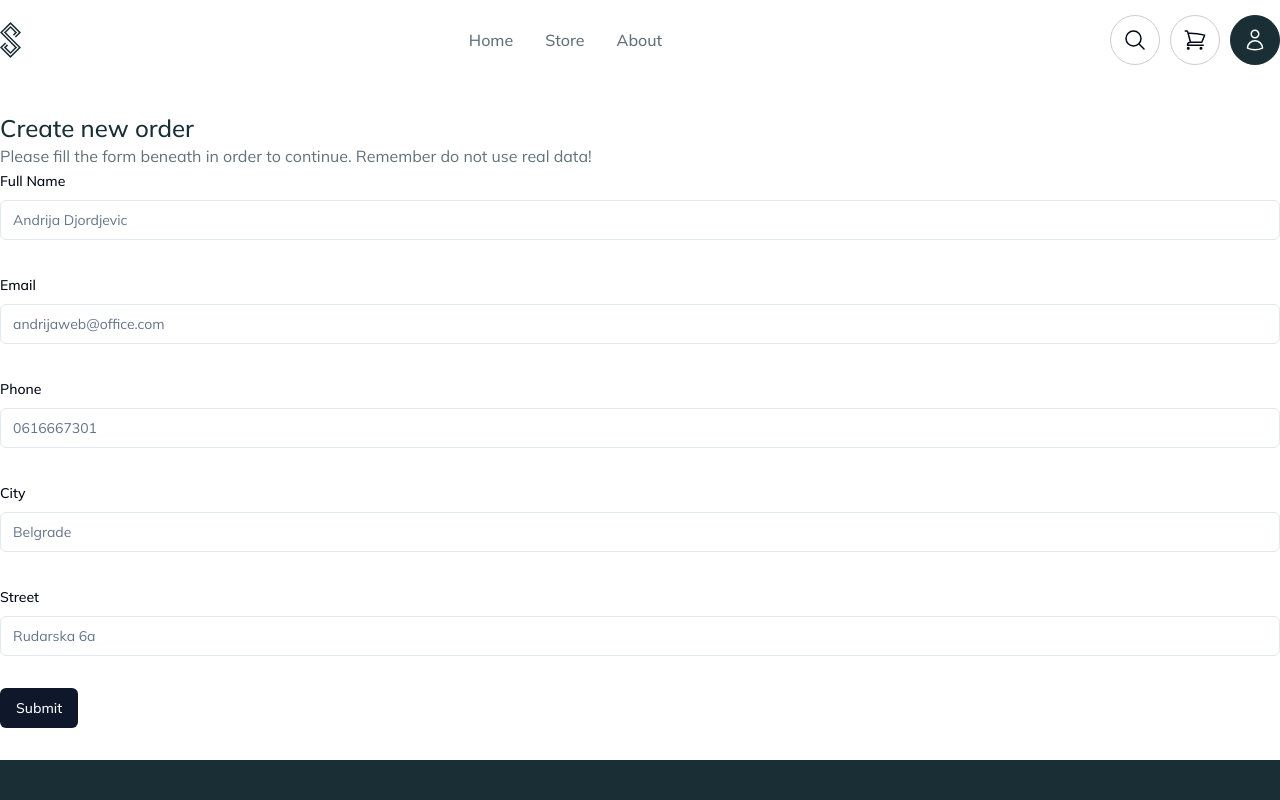
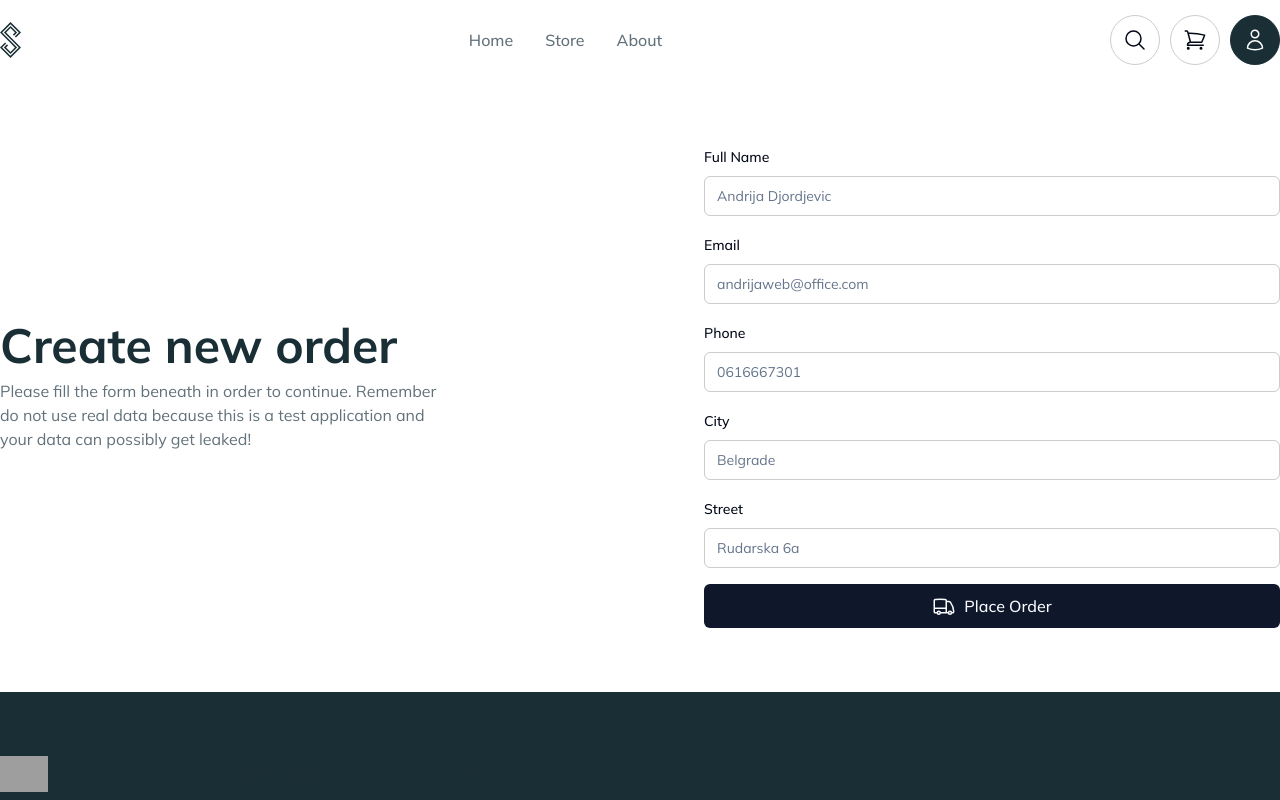
Before and after one commit to andrijaweb/ecommerce-app, a React (Vite) app: page /order/new in a window 1280 px wide. Shown: the top 800 px of the page. Built offline with nearby package versions, Linux system fonts and the light colour scheme; no server answers; grey boxes are pictures that could not be loaded.

Commit message:
Create new order page styled;

```diff
--- a/src/features/order/CreateNewOrder.tsx
+++ b/src/features/order/CreateNewOrder.tsx
@@ -13,6 +13,7 @@ import {
   FormMessage,
 } from "@/components/ui/form";
 import { Input } from "@/components/ui/input";
+import { HiOutlineTruck } from "react-icons/hi2";
 
 const CreateNewOrder = () => {
   const form = useForm<z.infer<typeof orderValidation>>({
@@ -35,15 +36,23 @@ const CreateNewOrder = () => {
   }
 
   return (
-    <div className="max-w-container mx-auto py-8">
-      <h3 className="heading-tertiary">Create new order</h3>
-      <p className="text-textGray">
-        Please fill the form beneath in order to continue. Remember do not use
-        real data!
-      </p>
+    <Form {...form}>
+      <div className="max-w-container mx-auto flex items-center justify-between py-16">
+        <div className="basis-1/2">
+          <h3 className="text-darkSlate text-5xl font-bold mb-2.5">
+            Create new order
+          </h3>
+          <p className="text-textGray max-w-md">
+            Please fill the form beneath in order to continue. Remember do not
+            use real data because this is a test application and your data can
+            possibly get leaked!
+          </p>
+        </div>
 
-      <Form {...form}>
-        <form onSubmit={form.handleSubmit(onSubmit)} className="space-y-8">
+        <form
+          onSubmit={form.handleSubmit(onSubmit)}
+          className="max-w-xl space-y-4 basis-1/2"
+        >
           <FormField
             control={form.control}
             name="fullName"
@@ -51,7 +60,11 @@ const CreateNewOrder = () => {
               <FormItem>
                 <FormLabel>Full Name</FormLabel>
                 <FormControl>
-                  <Input placeholder="Andrija Djordjevic" {...field} />
+                  <Input
+                    placeholder="Andrija Djordjevic"
+                    {...field}
+                    className="border-darkGray"
+                  />
                 </FormControl>
                 <FormMessage />
               </FormItem>
@@ -65,7 +78,11 @@ const CreateNewOrder = () => {
               <FormItem>
                 <FormLabel>Email</FormLabel>
                 <FormControl>
-                  <Input placeholder="andrijaweb@office.com" {...field} />
+                  <Input
+                    placeholder="andrijaweb@office.com"
+                    {...field}
+                    className="border-darkGray"
+                  />
                 </FormControl>
                 <FormMessage />
               </FormItem>
@@ -79,7 +96,11 @@ const CreateNewOrder = () => {
               <FormItem>
                 <FormLabel>Phone</FormLabel>
                 <FormControl>
-                  <Input placeholder="0616667301" {...field} />
+                  <Input
+                    placeholder="0616667301"
+                    {...field}
+                    className="border-darkGray"
+                  />
                 </FormControl>
                 <FormMessage />
               </FormItem>
@@ -93,7 +114,11 @@ const CreateNewOrder = () => {
               <FormItem>
                 <FormLabel>City</FormLabel>
                 <FormControl>
-                  <Input placeholder="Belgrade" {...field} />
+                  <Input
+                    placeholder="Belgrade"
+                    {...field}
+                    className="border-darkGray"
+                  />
                 </FormControl>
                 <FormMessage />
               </FormItem>
@@ -107,16 +132,25 @@ const CreateNewOrder = () => {
               <FormItem>
                 <FormLabel>Street</FormLabel>
                 <FormControl>
-                  <Input placeholder="Rudarska 6a" {...field} />
+                  <Input
+                    placeholder="Rudarska 6a"
+                    {...field}
+                    className="border-darkGray"
+                  />
                 </FormControl>
                 <FormMessage />
               </FormItem>
             )}
           />
-          <Button type="submit">Submit</Button>
+          <Button type="submit" className="w-full text-md" size="lg">
+            <span>
+              <HiOutlineTruck className="text-2xl mr-2" />
+            </span>
+            Place Order
+          </Button>
         </form>
-      </Form>
-    </div>
+      </div>
+    </Form>
   );
 };
 
```
